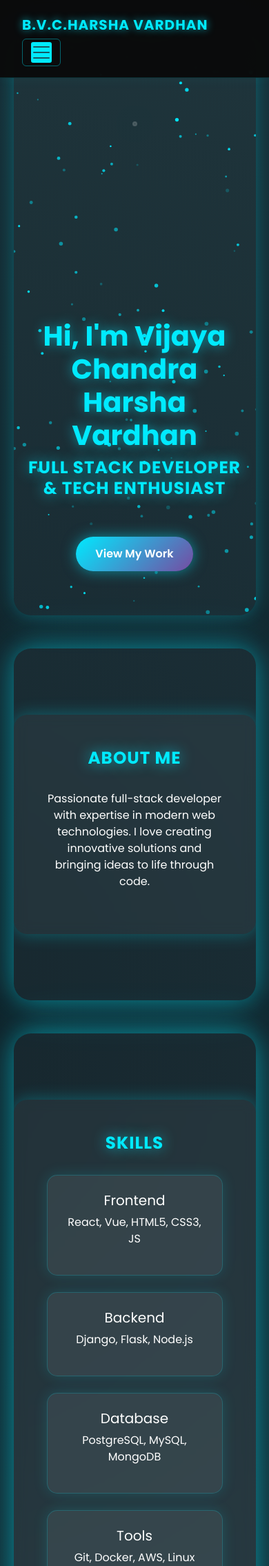
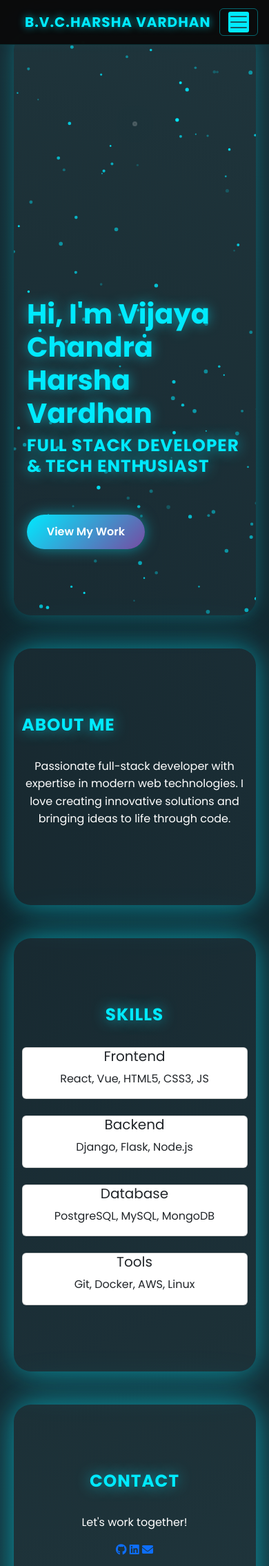
Before and after one commit to vijayachandraharshavardhan/Smart-Portfolio, a Django app: page / in a window 390 px wide. Shown: the top 2270 px of the page at 69% size. Run offline with Django 5.2, Linux system fonts and the light colour scheme; data comes from the database, SQL or seed files in the repository.

Commit message:
Fix navbar toggle and responsive behavior in landing.html

```diff
--- a/projects/templates/projects/landing.html
+++ b/projects/templates/projects/landing.html
@@ -19,8 +19,8 @@
       animation: gradientShift 25s ease infinite;
       color: #fff;
       font-family: 'Poppins', sans-serif;
+      margin: 0;
       overflow-x: hidden;
-      margin: 0;
     }
     @keyframes gradientShift {
       0% { background-position: 0% 50%; }
@@ -28,32 +28,32 @@
       100% { background-position: 0% 50%; }
     }
 
-    /* ===== Navbar (Enhanced Professional Dark Style) ===== */
+    /* Navbar fixed */
     .navbar {
-      background: rgba(10, 10, 10, 0.95);
+      background: rgba(10,10,10,0.95);
       backdrop-filter: blur(20px);
-      padding: 1rem 2rem;
+      padding: 0.75rem 1.5rem;
       position: fixed;
       width: 100%;
       top: 0;
-      z-index: 1000;
-      border-bottom: 1px solid rgba(0, 234, 255, 0.15);
-      box-shadow: 0 0 20px rgba(0, 234, 255, 0.05);
+      z-index: 2000;
+      border-bottom: 1px solid rgba(0,234,255,0.15);
+      box-shadow: 0 0 15px rgba(0,234,255,0.05);
       transition: all 0.4s ease;
     }
     .navbar.scrolled {
-      background: rgba(0, 0, 0, 0.98);
-      box-shadow: 0 0 35px rgba(0, 234, 255, 0.25);
+      background: rgba(0,0,0,0.98);
+      box-shadow: 0 0 35px rgba(0,234,255,0.25);
     }
-    .navbar-brand {
-      color: #00eaff !important;
+    .navbar .navbar-brand {
+      color: #00eaff;
       font-weight: 700;
       letter-spacing: 1px;
       text-shadow: 0 0 12px rgba(0,234,255,0.7);
     }
     .navbar .nav-link {
       color: #ccc !important;
-      margin-right: 1.2rem;
+      margin-right: 1rem;
       font-weight: 500;
       position: relative;
       transition: all 0.3s ease;
@@ -68,14 +68,20 @@
     .navbar .nav-link.active::after {
       content: '';
       position: absolute;
-      bottom: -6px;
+      bottom: -5px;
       left: 0;
       width: 100%;
       height: 2px;
       background: #00eaff;
       box-shadow: 0 0 18px #00eaff;
     }
+
+    /* Toggle always top right */
     .navbar-toggler {
+      position: fixed;
+      right: 1rem;
+      top: 0.75rem;
+      z-index: 3000;
       border-color: rgba(0,234,255,0.4);
     }
     .navbar-toggler-icon {
@@ -83,7 +89,7 @@
       border-radius: 3px;
     }
 
-    /* ===== Hero Section ===== */
+    /* Hero Section */
     .hero {
       display: flex;
       align-items: center;
@@ -92,6 +98,7 @@
       min-height: 100vh;
       position: relative;
       z-index: 1;
+      flex-wrap: wrap;
     }
     #particles {
       position: absolute;
@@ -101,9 +108,10 @@
     .hero-text {
       z-index: 2;
       max-width: 600px;
+      text-align: left;
     }
     .hero-text h1 {
-      font-size: clamp(2.5rem, 5vw, 3.6rem);
+      font-size: clamp(2.5rem,5vw,3.6rem);
       font-weight: 700;
       color: #00eaff;
       text-shadow: 0 0 25px #00eaff;
@@ -114,7 +122,7 @@
       to { text-shadow: 0 0 35px #00eaff; }
     }
     .btn-primary {
-      background: linear-gradient(135deg, #00eaff, #764ba2);
+      background: linear-gradient(135deg,#00eaff,#764ba2);
       border: none;
       padding: 0.8rem 1.8rem;
       border-radius: 50px;
@@ -141,14 +149,20 @@
       border: 3px solid rgba(255,255,255,0.2);
       box-shadow: 0 0 50px rgba(0,234,255,0.4);
       transition: all 0.4s ease;
+      object-fit: cover;
     }
     .hero-image img:hover,
     .hero-image video:hover {
       transform: scale(1.07);
       box-shadow: 0 0 80px rgba(0,234,255,0.6);
     }
+    @media(max-width:992px){
+      .hero { flex-direction: column-reverse; text-align: center; padding-top: 8rem; }
+      .hero-text { max-width: 100%; margin-bottom: 2rem; }
+      .hero-image img, .hero-image video { max-width: 280px; }
+    }
 
-    /* ===== Sections & Glow Effects ===== */
+    /* Sections */
     section {
       padding: 6rem 0;
       position: relative;
@@ -164,77 +178,30 @@
       overflow: hidden;
     }
     section.visible {
-      opacity: 1;
+      opacity:1;
       transform: translateY(0);
-      box-shadow: 0 0 70px rgba(0,234,255,0.4);
+      box-shadow:0 0 70px rgba(0,234,255,0.4);
       animation: borderGlow 3s ease-in-out infinite alternate;
     }
     @keyframes borderGlow {
-      from { box-shadow: 0 0 20px rgba(0,234,255,0.2), 0 0 60px rgba(0,234,255,0.1); }
-      to { box-shadow: 0 0 40px rgba(0,234,255,0.5), 0 0 80px rgba(0,234,255,0.3); }
+      from { box-shadow:0 0 20px rgba(0,234,255,0.2),0 0 60px rgba(0,234,255,0.1); }
+      to { box-shadow:0 0 40px rgba(0,234,255,0.5),0 0 80px rgba(0,234,255,0.3); }
     }
-
-    section h2 {
-      color: #00eaff;
-      font-weight: 700;
-      text-transform: uppercase;
-      letter-spacing: 1px;
-      margin-bottom: 2rem;
-      text-shadow: 0 0 20px #00eaffaa;
-    }
-
-    /* ===== Cards & Containers ===== */
-    #about .container, #skills .container, #contact .container {
-      background: rgba(255,255,255,0.05);
-      border-radius: 20px;
-      padding: 3rem;
-      box-shadow: 0 0 25px rgba(0,234,255,0.3);
-      backdrop-filter: blur(8px);
-      position: relative;
-    }
-    #skills .card {
-      background: rgba(255,255,255,0.07);
-      border: 1px solid rgba(0,234,255,0.2);
-      border-radius: 15px;
-      padding: 1.5rem;
-      color: #fff;
-      transition: all 0.3s ease;
-      box-shadow: 0 0 20px rgba(0,234,255,0.15);
-    }
-    #skills .card:hover {
-      transform: translateY(-6px);
-      box-shadow: 0 0 40px rgba(0,234,255,0.5);
-    }
-
-    /* ===== Social Links ===== */
-    .social-links a {
-      font-size: 1.8rem;
-      margin: 0 12px;
-      color: #00eaff;
-      text-shadow: 0 0 10px rgba(0,234,255,0.4);
-      transition: all 0.3s ease;
-    }
-    .social-links a:hover {
-      color: #fff;
-      text-shadow: 0 0 30px rgba(0,234,255,0.8);
-    }
-
-    @media(max-width: 992px) {
-      .hero { flex-direction: column-reverse; text-align: center; padding-top: 8rem; }
-      .hero-image img, .hero-image video { max-width: 280px; margin-bottom: 2rem; }
-    }
+    section h2 { color:#00eaff; font-weight:700; text-transform:uppercase; letter-spacing:1px; margin-bottom:2rem; text-shadow:0 0 20px #00eaffaa;}
+    section p { font-size:1rem; line-height:1.6; text-align:center; }
   </style>
 </head>
 <body>
 
   <!-- Navbar -->
   <nav class="navbar navbar-expand-lg">
+    <div class="container-fluid">
       <a class="navbar-brand" href="#">B.V.C.HARSHA VARDHAN</a>
       <button class="navbar-toggler" type="button" data-bs-toggle="collapse" data-bs-target="#navbarNav">
         <span class="navbar-toggler-icon"></span>
       </button>
       <div class="collapse navbar-collapse justify-content-end" id="navbarNav">
-      <ul class="navbar-nav">
+        <ul class="navbar-nav text-center">
           <li class="nav-item"><a class="nav-link active" href="#hero">Home</a></li>
           <li class="nav-item"><a class="nav-link" href="#about">About</a></li>
           <li class="nav-item"><a class="nav-link" href="#skills">Skills</a></li>
@@ -242,9 +209,10 @@
           <li class="nav-item"><a class="nav-link" href="#contact">Contact</a></li>
         </ul>
       </div>
+    </div>
   </nav>
 
-  <!-- Hero -->
+  <!-- Hero Section -->
   <section class="hero" id="hero">
     <canvas id="particles"></canvas>
     <div class="hero-text">
@@ -252,7 +220,6 @@
       <h2>{{ profile.title|default:"Full Stack Developer & Tech Enthusiast" }}</h2>
       <a href="{% url 'projects' %}" class="btn btn-primary mt-4">View My Work</a>
     </div>
-
     <div class="hero-image">
       {% for media in profile.hero_media.all %}
         {% if media.is_video %}
@@ -267,7 +234,7 @@
   </section>
 
   <!-- About -->
-  <section id="about" class="text-center">
+  <section id="about">
     <div class="container">
       <h2>About Me</h2>
       <p>{{ profile.about_me|default:"I am passionate about crafting elegant, efficient web solutions with modern frameworks and a clean design mindset." }}</p>
@@ -275,8 +242,8 @@
   </section>
 
   <!-- Skills -->
-  <section id="skills" class="text-center">
-    <div class="container">
+  <section id="skills">
+    <div class="container text-center">
       <h2>Skills</h2>
       <div class="row gy-4">
         <div class="col-md-3"><div class="card"><h5>Frontend</h5><p>React, Vue, HTML5, CSS3, JS</p></div></div>
@@ -288,8 +255,8 @@
   </section>
 
   <!-- Contact -->
-  <section id="contact" class="text-center">
-    <div class="container">
+  <section id="contact">
+    <div class="container text-center">
       <h2>Contact</h2>
       <p>{{ profile.contact_description|default:"Let's build something extraordinary together!" }}</p>
       <div class="social-links mt-3">
@@ -303,8 +270,12 @@
   <!-- Scripts -->
   <script src="https://cdn.jsdelivr.net/npm/bootstrap@5.3.2/dist/js/bootstrap.bundle.min.js"></script>
   <script>
+    // Navbar scroll & active
     const sections = document.querySelectorAll("section");
     const navLinks = document.querySelectorAll(".nav-link");
+    const navbar = document.querySelector(".navbar");
+    const navCollapse = document.getElementById("navbarNav");
+
     window.addEventListener("scroll", () => {
       let current = "";
       sections.forEach(sec => {
@@ -315,9 +286,19 @@
         link.classList.remove("active");
         if (link.getAttribute("href").includes(current)) link.classList.add("active");
       });
-      document.querySelector(".navbar").classList.toggle("scrolled", window.scrollY > 50);
+      navbar.classList.toggle("scrolled", window.scrollY > 50);
     });
 
+    // Close navbar after click
+    navLinks.forEach(link => {
+      link.addEventListener('click', () => {
+        if (navCollapse.classList.contains('show')) {
+          new bootstrap.Collapse(navCollapse).toggle();
+        }
+      });
+    });
+
+    // Sections reveal
     const revealElements = document.querySelectorAll("section");
     const revealOnScroll = () => {
       revealElements.forEach(el => {
@@ -328,6 +309,7 @@
     window.addEventListener("scroll", revealOnScroll);
     revealOnScroll();
 
+    // Typewriter
     const nameText = "Hi, I'm Vijaya Chandra Harsha Vardhan";
     const nameEl = document.getElementById("name");
     let i = 0;
@@ -340,6 +322,7 @@
     }
     window.onload = typeWriter;
 
+    // Particles
     const canvas = document.getElementById('particles');
     const ctx = canvas.getContext('2d');
     let width, height;
@@ -349,28 +332,29 @@
     }
     window.addEventListener('resize', resizeCanvas);
     resizeCanvas();
+
     const particles = [];
-    for (let j = 0; j < 120; j++) {
+    for (let j=0;j<120;j++){
       particles.push({
-        x: Math.random() * width,
-        y: Math.random() * height,
-        size: Math.random() * 2 + 1,
-        speedX: (Math.random() - 0.5),
-        speedY: (Math.random() - 0.5),
-        color: `rgba(0,234,255,${Math.random() * 0.8 + 0.2})`
+        x:Math.random()*width,
+        y:Math.random()*height,
+        size:Math.random()*2+1,
+        speedX:(Math.random()-0.5),
+        speedY:(Math.random()-0.5),
+        color:`rgba(0,234,255,${Math.random()*0.8+0.2})`
       });
     }
-    function drawParticles() {
-      ctx.clearRect(0, 0, width, height);
-      for (let p of particles) {
+    function drawParticles(){
+      ctx.clearRect(0,0,width,height);
+      for(let p of particles){
         ctx.beginPath();
-        ctx.arc(p.x, p.y, p.size, 0, Math.PI * 2);
-        ctx.fillStyle = p.color;
+        ctx.arc(p.x,p.y,p.size,0,Math.PI*2);
+        ctx.fillStyle=p.color;
         ctx.fill();
-        p.x += p.speedX;
-        p.y += p.speedY;
-        if (p.x < 0 || p.x > width) p.speedX *= -1;
-        if (p.y < 0 || p.y > height) p.speedY *= -1;
+        p.x+=p.speedX;
+        p.y+=p.speedY;
+        if(p.x<0||p.x>width)p.speedX*=-1;
+        if(p.y<0||p.y>height)p.speedY*=-1;
       }
       requestAnimationFrame(drawParticles);
     }
```
Lines whose indentation alone changed are shown as unchanged.
